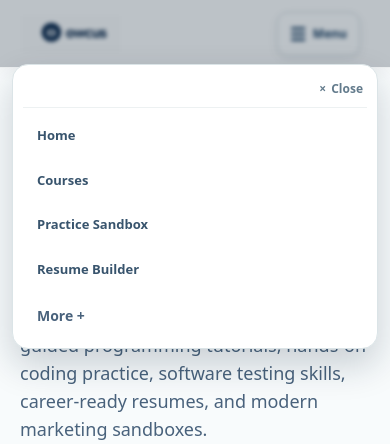
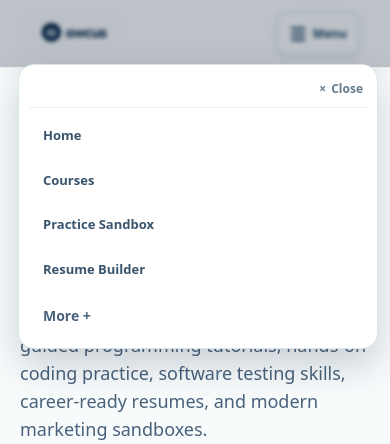
Before and after one commit to famtglobal09-star/owcustutor, a Django app: template tutoapp/templates/tutoapp/home.html in a window 390 px wide, after a click that opens the changed part. Shown: the top 444 px of the page. Run offline with Django 5.2, Linux system fonts and the light colour scheme; the template is opened without the code that fills it, so the values that code supplies are empty; some libraries are stand-ins or nearby versions.

Commit message:
Open mobile navigation drawer from the right

```diff
--- a/tutoapp/static/tutoapp/responsive-overrides.css
+++ b/tutoapp/static/tutoapp/responsive-overrides.css
@@ -30,7 +30,7 @@ button,input,select,textarea{max-width:100%;font:inherit}
 @media(max-width:680px){.premium-tool-rail{grid-template-columns:1fr;padding-top:20px;padding-bottom:20px}.premium-tool-rail .platform-intro{grid-column:auto}.premium-tool-rail>a{border-top:1px solid #e5ecec;border-radius:0;padding:14px 0}}
 
 @media (max-width:1200px){
-  .site-menu{display:none;position:absolute;top:64px;left:16px;right:16px;padding:12px;background:#fff;border:1px solid #dbe4e7;border-radius:16px;box-shadow:0 14px 30px rgba(17,37,56,.15);flex-direction:column;align-items:stretch;gap:4px;z-index:40}
+  .site-menu{display:none;position:absolute;top:64px;right:16px;left:auto;width:min(360px,calc(100% - 32px));padding:12px;background:#fff;border:1px solid #dbe4e7;border-radius:16px;box-shadow:0 14px 30px rgba(17,37,56,.15);flex-direction:column;align-items:stretch;gap:4px;z-index:40}
   .site-menu.open{display:flex}
   .site-menu .menu-link{display:block!important}
   .menu-toggle{display:inline-flex;margin-left:auto}
@@ -90,7 +90,7 @@ pre{max-width:100%;overflow-x:auto;white-space:pre-wrap;overflow-wrap:anywhere}
   .brand-logo,.site-brand .brand-logo{width:118px;max-height:36px}
   .site-auth-actions{max-width:58vw;min-width:0;display:flex;flex-wrap:wrap;justify-content:flex-end}
   .site-auth-actions>*{max-width:100%}
-  .site-menu{left:12px!important;right:12px!important}
+  .site-menu{left:auto!important;right:12px!important;width:min(310px,calc(100% - 24px))}
   .responsive-grid,.course-grid,.lesson-grid,.cards,.quick-grid,.legal-grid{grid-template-columns:1fr}
   .hero-actions>*{flex:1 1 100%;justify-content:center}
   .practice-actions{align-items:stretch}
@@ -164,7 +164,7 @@ pre{max-width:100%;overflow-x:auto;white-space:pre-wrap;overflow-wrap:anywhere}
   .menu-toggle span:last-child{font-size:12px;font-weight:800}
   .site-nav-backdrop{display:block;position:fixed;inset:0;z-index:70;background:rgba(17,37,56,.28);backdrop-filter:blur(2px)}
   .site-nav-backdrop[hidden]{display:none}
-  .site-menu{display:none;position:absolute;top:calc(100% + 8px);left:12px;right:12px;z-index:90;flex-direction:column;align-items:stretch;gap:3px;margin:0!important;padding:10px;background:#fff;border:1px solid #dbe4e7;border-radius:16px;box-shadow:0 16px 36px rgba(17,37,56,.2);max-height:calc(100dvh - 88px);overflow:auto}
+  .site-menu{display:none;position:absolute;top:calc(100% + 8px);left:auto;right:12px;width:min(360px,calc(100% - 24px));z-index:90;flex-direction:column;align-items:stretch;gap:3px;margin:0!important;padding:10px;background:#fff;border:1px solid #dbe4e7;border-radius:16px;box-shadow:0 16px 36px rgba(17,37,56,.2);max-height:calc(100dvh - 88px);overflow:auto}
   .site-menu.open{display:flex}
   .menu-close{display:flex;align-items:center;justify-content:flex-end;gap:5px;border:0;border-bottom:1px solid #edf1f2;margin:0 0 4px;padding:5px 4px 10px;background:transparent;color:#637b8c;font:700 12px system-ui;cursor:pointer}
   .menu-close:first-letter{font-size:22px;line-height:12px;color:#183d61}
--- a/tutoapp/templates/tutoapp/home.html
+++ b/tutoapp/templates/tutoapp/home.html
@@ -14,7 +14,7 @@
 <link rel="stylesheet" href="{% static 'tutoapp/landing-polish.css' %}?v=20261117-course-title-alignment">
 <link rel="stylesheet" href="{% static 'tutoapp/site-nav.css' %}?v=20261120-nav-refine">
 <link rel="stylesheet" href="{% static 'tutoapp/legal.css' %}">
-<link rel="stylesheet" href="{% static 'tutoapp/responsive-overrides.css' %}?v=20261122-nav-row-final">
+<link rel="stylesheet" href="{% static 'tutoapp/responsive-overrides.css' %}?v=20261122-nav-right-drawer-final2">
 <style>.card-java .card-visual{background:linear-gradient(135deg,#c85b2c,#352335)}</style>
 </head>
 <body>
```
